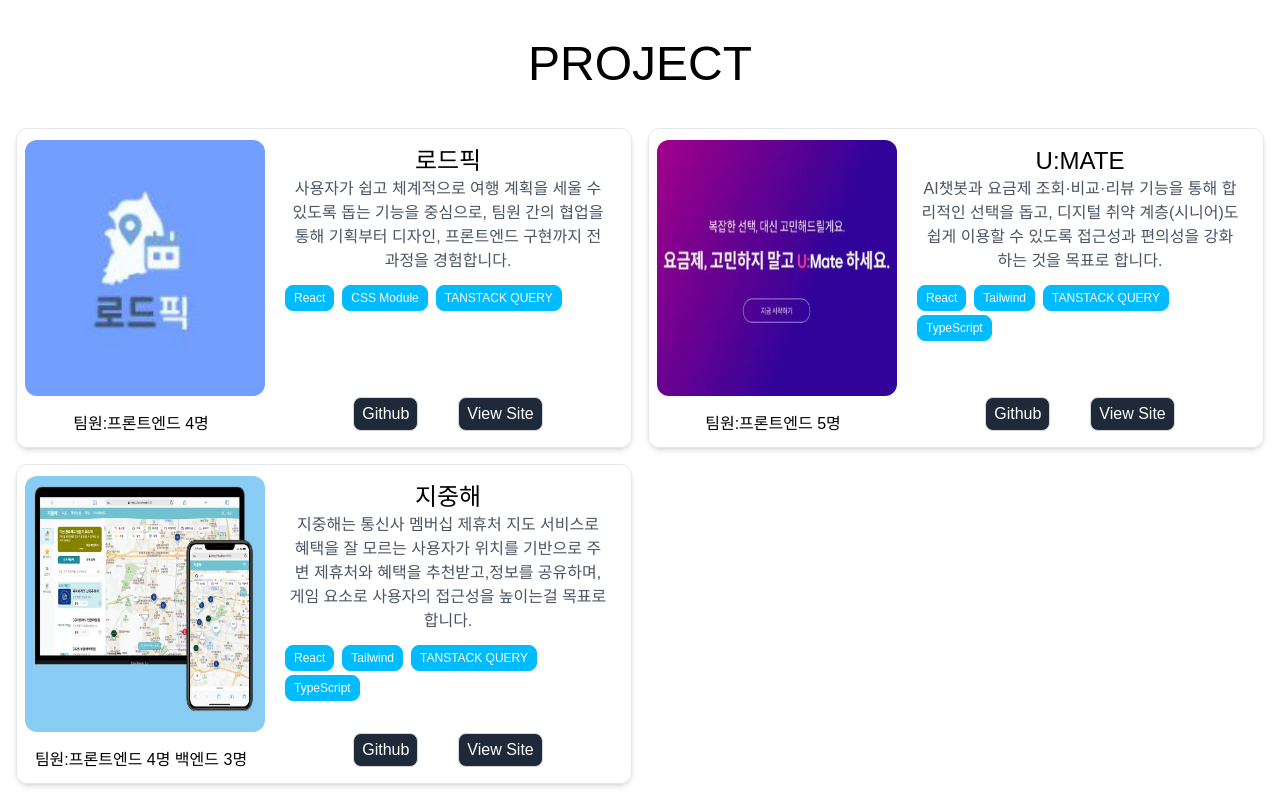
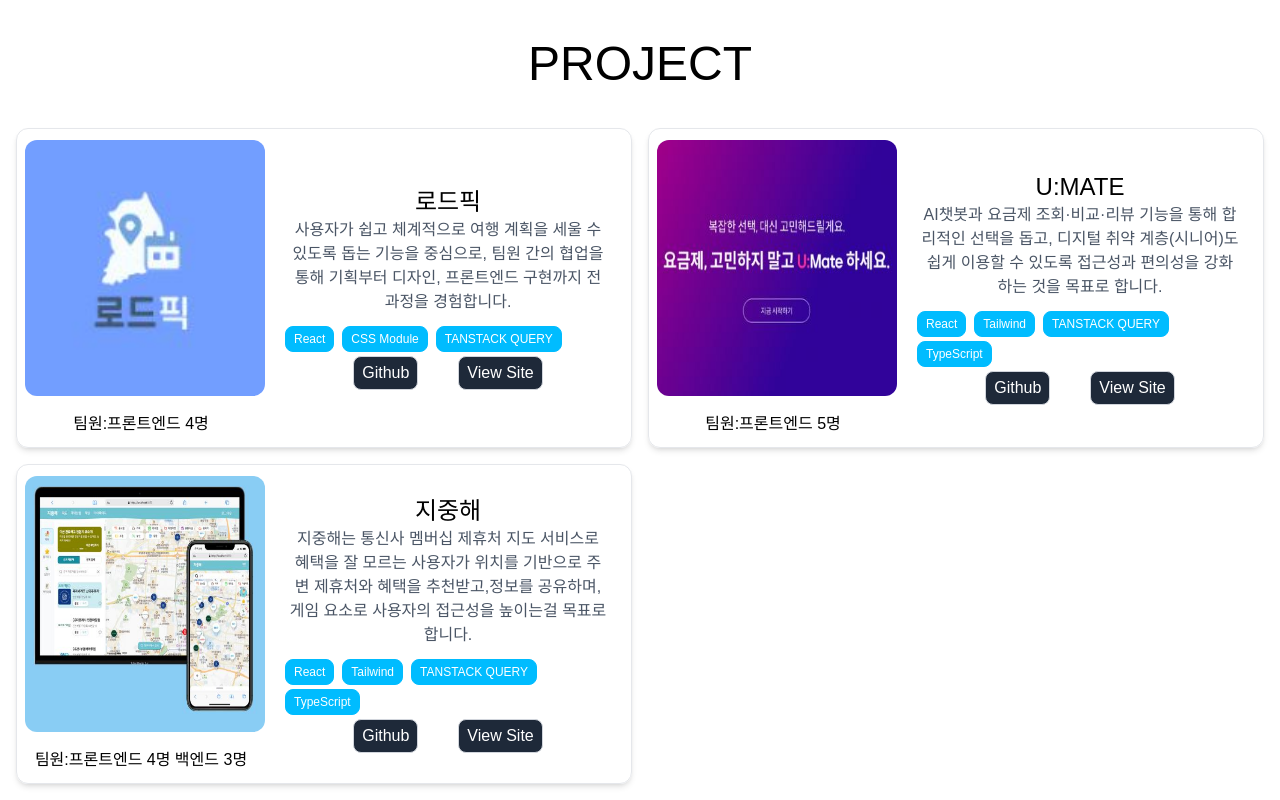
Before and after one commit to nas7062/PORTPOLIO, a React (Vite) app: page / in a window 1280 px wide. Shown: the part 1880-2680 px from the top of the page. Built offline with nearby package versions, Linux system fonts and the light colour scheme; a web font is replaced by a local one.

Commit message:
style : 프로젝트 카드 css 수정

```diff
--- a/src/components/ProjectSection.tsx
+++ b/src/components/ProjectSection.tsx
@@ -47,7 +47,7 @@ export default function ProjectSection() {
         {projects.map((project) => (
           <div
             key={project.id}
-            className="flex h-80  w-full text-center   border border-gray-200   shadow-md hover:shadow-xl  hover:-translate-y-2 transform transition-all duration-300 rounded-xl overflow-hidden"
+            className="flex h-80  w-full text-center  items-center  border border-gray-200   shadow-md hover:shadow-xl  hover:-translate-y-2 transform transition-all duration-300 rounded-xl overflow-hidden"
           >
             <div className="flex flex-col justify-center">
               <img
@@ -75,7 +75,7 @@ export default function ProjectSection() {
                 ))}
               </div>
 
-              <div className="flex sm:justify-center gap-1 sm:gap-10 mt-auto flex-col sm:flex-row  ">
+              <div className="flex sm:justify-center gap-1 sm:gap-10 mt-auto flex-col sm:flex-row    ">
                 <a
                   href={project.github}
                   target="_blank"
```
